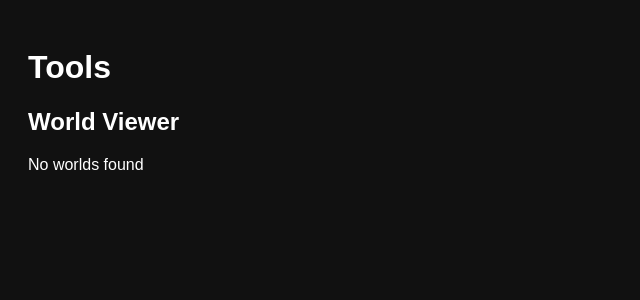
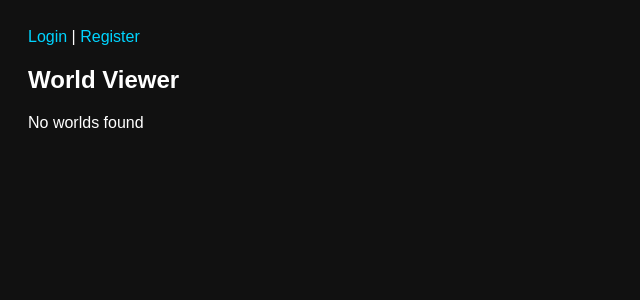
Before and after one commit to Qbusik/evermere-kingdomes, a Django app: page /tools/ in a window 1280 px wide. Shown: the top 300 px of the page, without its empty margins (0-640 px from the left). Run offline with Django 5.2, Linux system fonts and the light colour scheme; data that the repository does not hold is empty.

Commit message:
Add simple register, login for tests

```diff
--- a/evermere_kingdomes/settings.py
+++ b/evermere_kingdomes/settings.py
@@ -88,6 +88,9 @@ AUTH_PASSWORD_VALIDATORS = [
 
 AUTH_USER_MODEL = "user.CustomUser"
 
+LOGIN_REDIRECT_URL = "/tools/"
+LOGOUT_REDIRECT_URL = "/tools/"
+
 # Internationalization
 # https://docs.djangoproject.com/en/6.0/topics/i18n/
 
--- a/kingdom/models.py
+++ b/kingdom/models.py
@@ -4,9 +4,6 @@ from evermere_kingdomes import settings
 
 
 class Kingdom(models.Model):
-    owner = models.OneToOneField(
-        settings.AUTH_USER_MODEL, on_delete=models.CASCADE, related_name="kingdom"
-    )
 
     world = models.ForeignKey(
         "world.World", on_delete=models.CASCADE, related_name="kingdoms"
--- a/templates/tools_home.html
+++ b/templates/tools_home.html
@@ -31,8 +31,23 @@
   </style>
 </head>
 <body>
+  <div style="margin-bottom: 20px;">
+    {% if request.user.is_authenticated %}
+      <p>
+        Logged in as: <strong style="color: red">{{ request.user.username }}</strong>
+      </p>
 
-  <h1>Tools</h1>
+      <form method="post" action="{% url 'tools:logout' %}">
+        {% csrf_token %}
+        <button type="submit">Logout</button>
+      </form>
+
+    {% else %}
+      <a href="{% url 'tools:login' %}">Login</a>
+      |
+      <a href="{% url 'tools:register' %}">Register</a>
+    {% endif %}
+  </div>
 
   <h2>World Viewer</h2>
 
--- a/tools/models.py
+++ /dev/null
@@ -1,3 +0,0 @@
-from django.db import models
-
-# Create your models here.
--- a/tools/urls.py
+++ b/tools/urls.py
@@ -1,9 +1,17 @@
 from django.urls import path
-from .views import world_view, tools_home
+from django.contrib.auth import views as auth_views
+from .views import world_view, tools_home, register_user_view
 
 app_name = "tools"
 
 urlpatterns = [
+    path("register/", register_user_view, name="register"),
+    path(
+        "login/",
+        auth_views.LoginView.as_view(template_name="users/login.html"),
+        name="login",
+    ),
+    path("logout/", auth_views.LogoutView.as_view(), name="logout"),
     path("", tools_home, name="tools_home"),
     path("world/<int:world_id>/", world_view, name="world_view"),
 ]
--- a/tools/views.py
+++ b/tools/views.py
@@ -1,4 +1,7 @@
-from django.shortcuts import render, get_object_or_404
+from django.contrib.auth import login
+from django.shortcuts import render, get_object_or_404, redirect
+
+from tools.forms import RegisterForm
 from world.models import World, Tile
 
 
@@ -6,6 +9,21 @@ def tools_home(request):
     worlds = World.objects.all().order_by("id")
 
     return render(request, "tools_home.html", {"worlds": worlds})
+
+
+def register_user_view(request):
+    if request.method == "POST":
+        form = RegisterForm(request.POST)
+
+        if form.is_valid():
+            user = form.save()
+            login(request, user)
+            return redirect("/tools/")
+
+    else:
+        form = RegisterForm()
+
+    return render(request, "users/register.html", {"form": form})
 
 
 def world_view(request, world_id):
```
Also changed, not shown: templates/users/login.html (added, +10 -0 lines), templates/users/register.html (added, +10 -0 lines), tools/forms.py (added, +9 -0 lines), user/admin.py (+12 -1 lines), kingdom/migrations/0001_initial.py (added), user/migrations/0001_initial.py (added).
